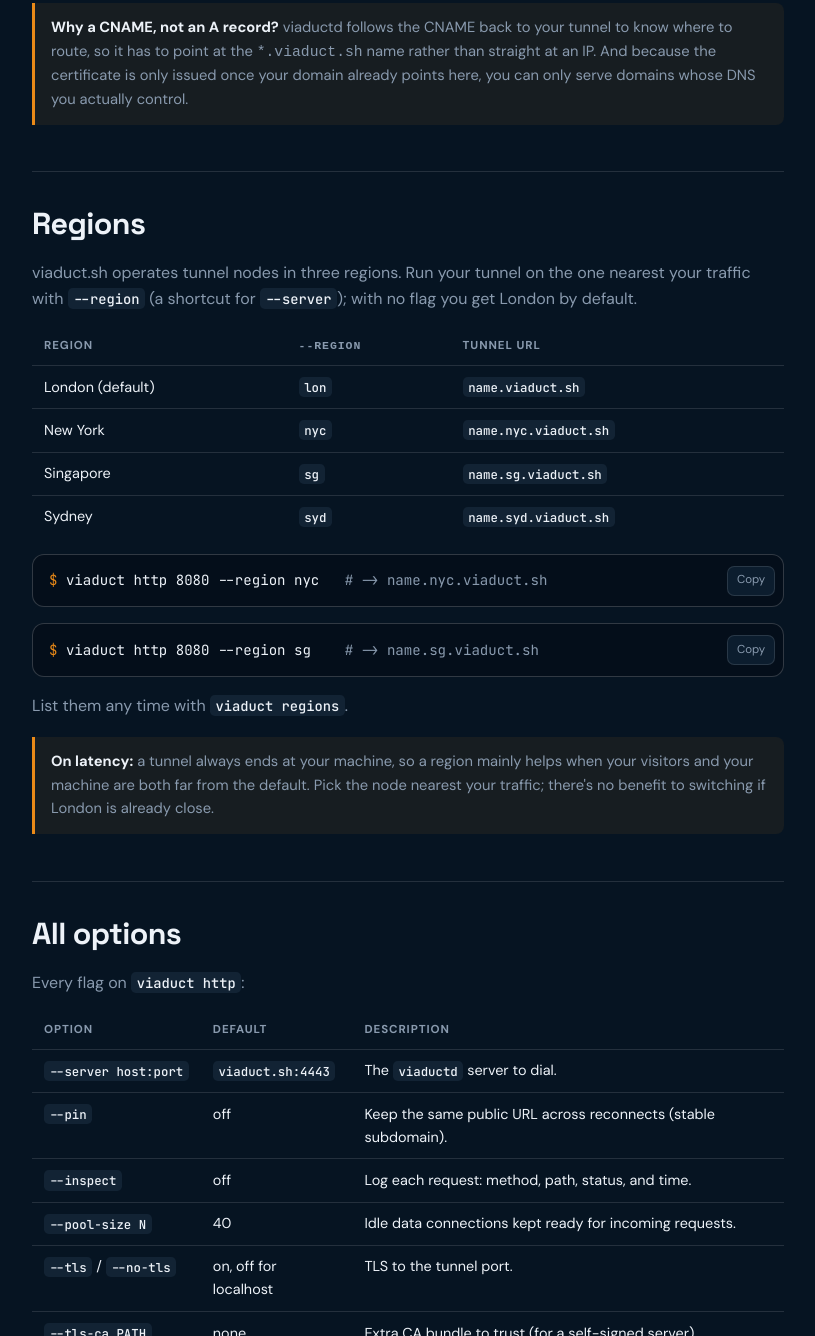
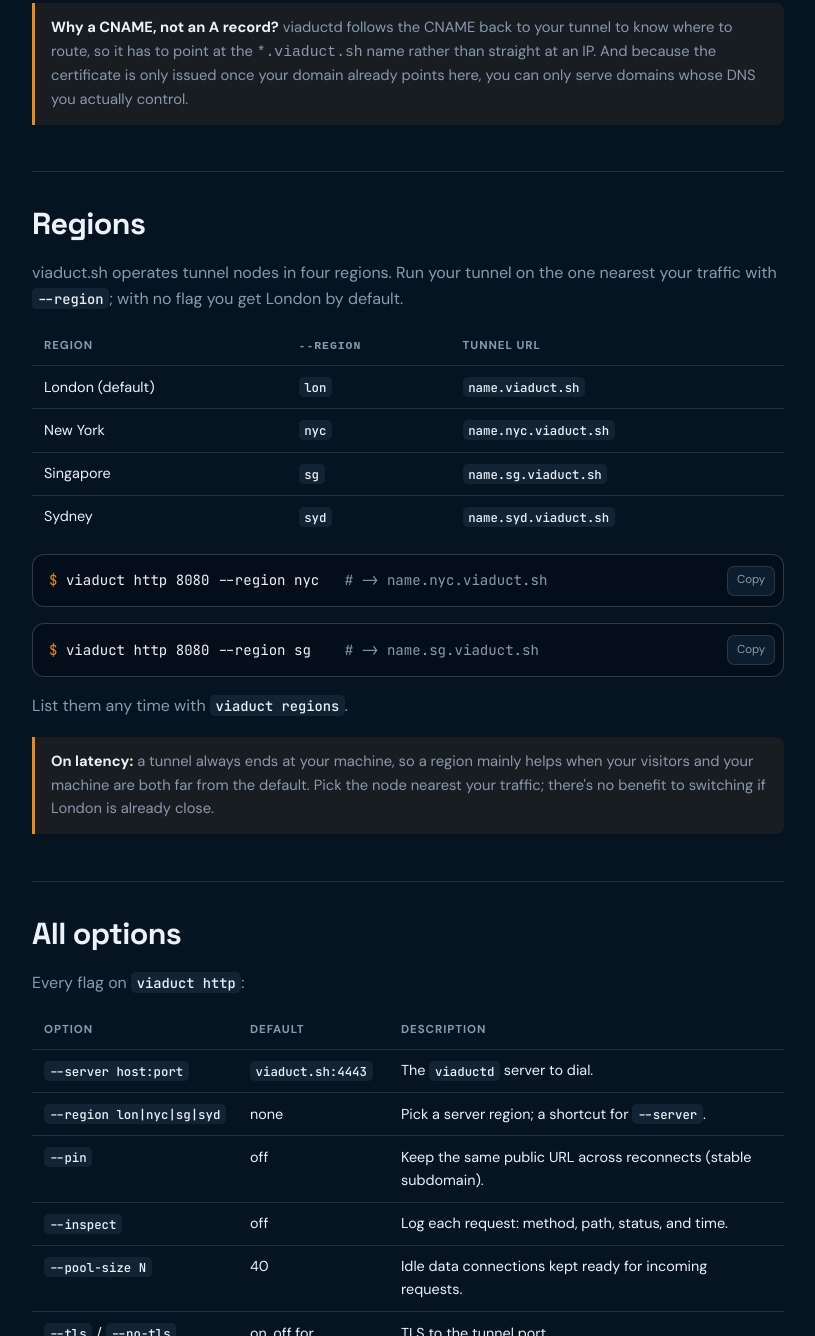
Before and after one commit to webmull/viaduct, a plain HTML site: page site/docs/index.html in a window 1280 px wide. Shown: the part 3182-4518 px from the top of the page, without its empty margins (360-1175 px from the left). Drawn offline with Linux system fonts and the light colour scheme.

Commit message:
docs: four regions (not three); move the --region shortcut note into the options table

```diff
--- a/site/docs/index.html
+++ b/site/docs/index.html
@@ -235,9 +235,9 @@
         <section class="doc-section" id="regions">
           <h2>Regions</h2>
           <p>
-            viaduct.sh operates tunnel nodes in three regions. Run your tunnel on
-            the one nearest your traffic with <code>--region</code> (a shortcut for
-            <code>--server</code>); with no flag you get London by default.
+            viaduct.sh operates tunnel nodes in four regions. Run your tunnel on
+            the one nearest your traffic with <code>--region</code>; with no flag
+            you get London by default.
           </p>
           <div class="table-scroll">
             <table class="opt-table">
@@ -279,6 +279,7 @@
               </thead>
               <tbody>
                 <tr><td><code>--server host:port</code></td><td><code>viaduct.sh:4443</code></td><td>The <code>viaductd</code> server to dial.</td></tr>
+                <tr><td><code>--region lon|nyc|sg|syd</code></td><td>none</td><td>Pick a server region; a shortcut for <code>--server</code>.</td></tr>
                 <tr><td><code>--pin</code></td><td>off</td><td>Keep the same public URL across reconnects (stable subdomain).</td></tr>
                 <tr><td><code>--inspect</code></td><td>off</td><td>Log each request: method, path, status, and time.</td></tr>
                 <tr><td><code>--pool-size N</code></td><td>40</td><td>Idle data connections kept ready for incoming requests.</td></tr>
```
